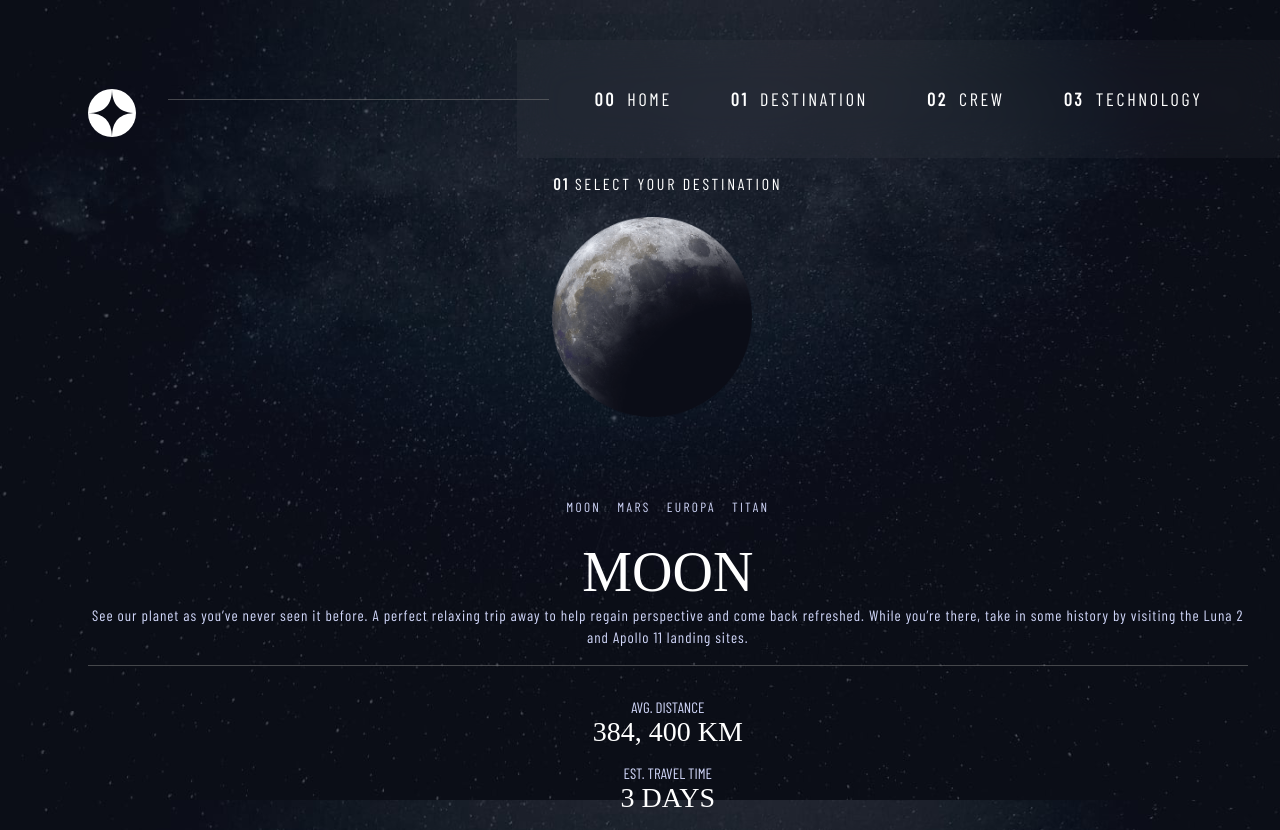
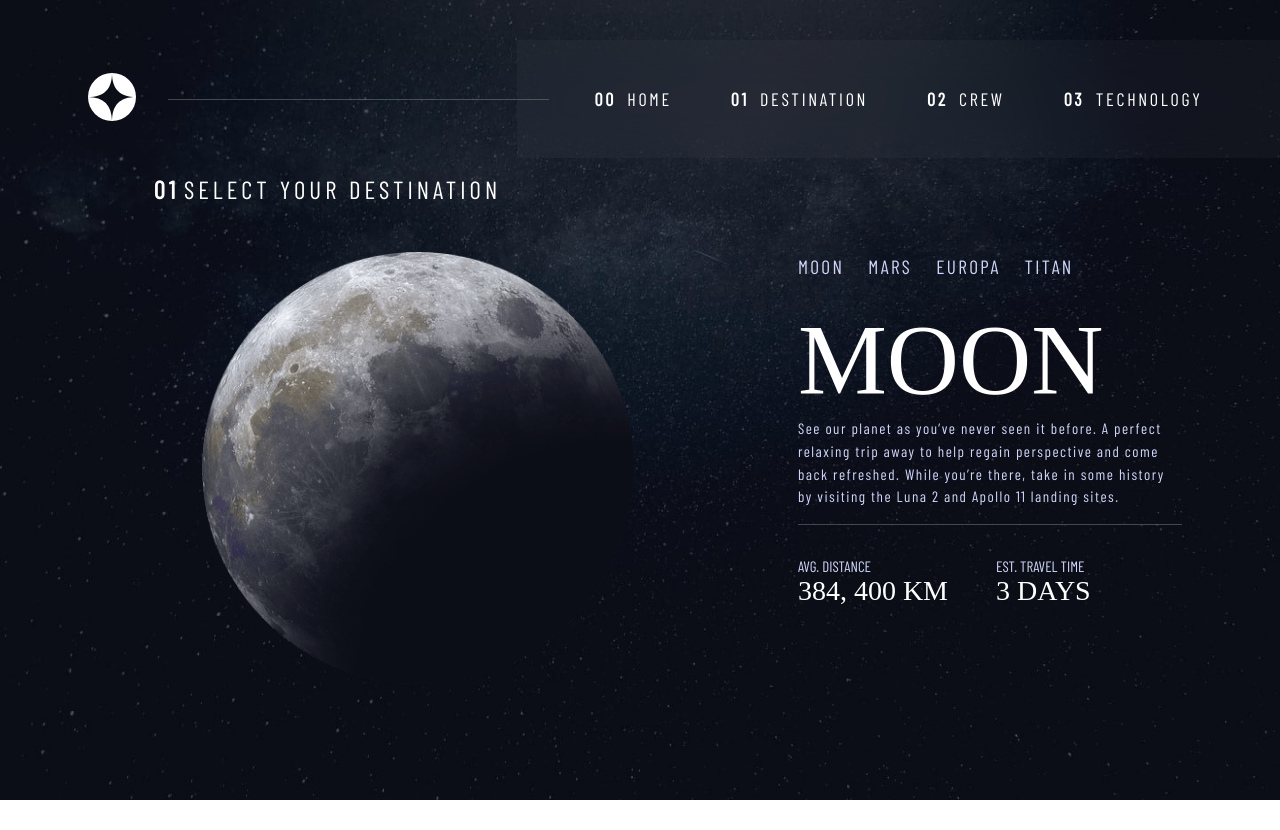
Before and after one commit to mercadorico/space-tourism, a React (Create React App) app: page /destination in a window 1280 px wide. After the commit the page ends 800 px from the top, so only its background shows below. Built offline with nearby package versions, Linux system fonts and the light colour scheme; a web font is replaced by a local one.

Commit message:
Style destination page for tablet and small desktop screens.

```diff
--- a/src/components/destination/destination.css
+++ b/src/components/destination/destination.css
@@ -101,6 +101,63 @@ button {
        -o-background-size: cover;
         background-size: cover;
     }
+
+    .destination__flex-container {
+        display: flex;
+        flex-direction: column;
+        margin: 1rem 2rem;
+        align-items: center;
+        justify-content: space-around;
+        min-height: 80vh;
+    }
+
+    .destination__header {
+        display: flex;
+        flex-direction: column;
+        align-items: center;
+        width: 100%;
+    }
+
+    .destination__heading {
+        letter-spacing: 3.3px;
+        font-size: 1.25rem;
+        align-self: flex-start;
+    }
+
+    .destination__img {
+        width: 18.75rem;
+    }
+
+    button {
+        font-size: 1rem;
+        margin: 0 1.5rem;
+    }
+
+    .destination__name {
+        font-size: 5rem;
+    }
+
+    .destination_description {
+        font-size: 1rem;
+        margin: 0 5rem;
+    }
+
+    .destination__hr {
+        margin: 2rem 0;
+    }
+
+    .destination__lower {
+        display: flex;
+        flex-direction: row;
+        justify-content: space-around;
+        width: 60%;
+    }
+
+    .destination__avg-distance > p, .destination__travel-time > p{
+        font-size: 1rem;
+        margin: 0 0 1rem 0;
+    }
+
 }
 
 /* when width gets larger than 768px */
@@ -115,6 +172,58 @@ button {
 
         padding-left: 3.475rem;
         padding-top: 2.5rem;
+    }
+
+    .destination__flex-container {
+        flex-direction: row;
+        justify-content: space-around;
+        min-height: 60vh;
+    }
+
+    .destination__heading {
+        letter-spacing: 4px;
+        font-size: 1.55rem;
+        align-self: flex-start;
+    }
+
+    .destination__body {
+        align-items: flex-start;
+    }
+
+    button {
+        font-size: 1.2rem;
+        margin: 0 1.5rem 0 0;
+    }
+
+    .destination__img {
+        width: 27rem;
+        margin-top: 3rem;
+        margin-left: 3rem;
+    }
+
+    .destination__name {
+        font-size: 6.25rem;
+    }
+
+    .destination_description {
+        width: 24rem;
+        text-align: start;
+        letter-spacing: 1.5px;
+    }
+
+    .destination__lower {
+        display: flex;
+        flex-direction: row;
+        justify-content: flex-start;
+        width: 100%;
+    }
+
+    .destination__avg-distance > p, .destination__travel-time > p{
+        text-align: start;
+    }
+
+    .destination__avg-distance, .destination__travel-time {
+        margin-right: 3rem;
     }
 }
 
--- a/src/components/navbar/Navbar.jsx
+++ b/src/components/navbar/Navbar.jsx
@@ -10,16 +10,16 @@ function Menu() {
     return (
         <>
             <Link to="/">
-                 <strong>00</strong> HOME
+                 <strong className='navbar__num'>00</strong> HOME
             </Link>
             <Link to="/destination">
-                <strong>01</strong> DESTINATION
+                <strong className='navbar__num'>01</strong> DESTINATION
             </Link>
             <Link to="/crew">
-                <strong>02</strong> CREW
+                <strong className='navbar__num'>02</strong> CREW
             </Link>
             <Link to="/technology">
-                <strong>03</strong> TECHNOLOGY
+                <strong className='navbar__num'>03</strong> TECHNOLOGY
             </Link>
         </>
     );
--- a/src/components/navbar/navbar.css
+++ b/src/components/navbar/navbar.css
@@ -130,6 +130,10 @@ hr {
         margin-right: 2rem;
     }
 
+    img.navbar__img {
+        margin-top: 0;
+    }
+
     /* remove menu bar */
     .navbar__menu--display {
         display: none;
@@ -163,7 +167,7 @@ hr {
     }
 
     /* remove numbers on links */
-   strong {
+   strong.navbar__num {
        display: none;
    }
 
@@ -181,4 +185,8 @@ hr {
    .navbar__menu--display {
         display: none;
     }
+
+    img.navbar__img {
+        margin-top: 0;
+    }
 }
```
